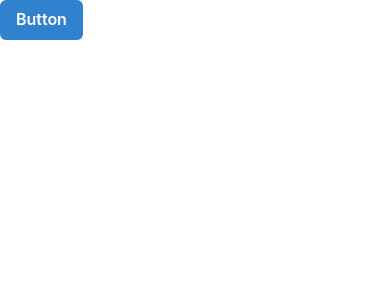
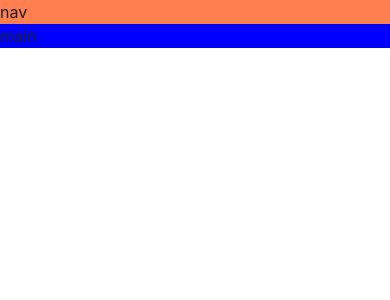
Before and after one commit to valyempire/game-platform-react, a React (Vite) app: page / in a window 390 px wide. Shown: the top 300 px of the page. Built offline with nearby package versions, Linux system fonts and the light colour scheme.

Commit message:
Creating a responsive layout

```diff
--- a/src/App.tsx
+++ b/src/App.tsx
@@ -1,9 +1,26 @@
-import { Button } from "@chakra-ui/react";
+import { Grid, GridItem, Show } from "@chakra-ui/react";
 
 export const App = () => {
   return (
     <div>
-      <Button colorScheme="blue">Button</Button>
+      <Grid
+        templateAreas={{
+          base: `"nav" "main"`,
+          lg: `"nav nav" "aside main"`,
+        }}
+      >
+        <GridItem area="nav" bg="coral">
+          nav
+        </GridItem>
+        <Show above="lg">
+          <GridItem area="aside" bg="gold">
+            aside
+          </GridItem>
+        </Show>
+        <GridItem area="main" bg="blue">
+          main
+        </GridItem>
+      </Grid>
     </div>
   );
 };
```
